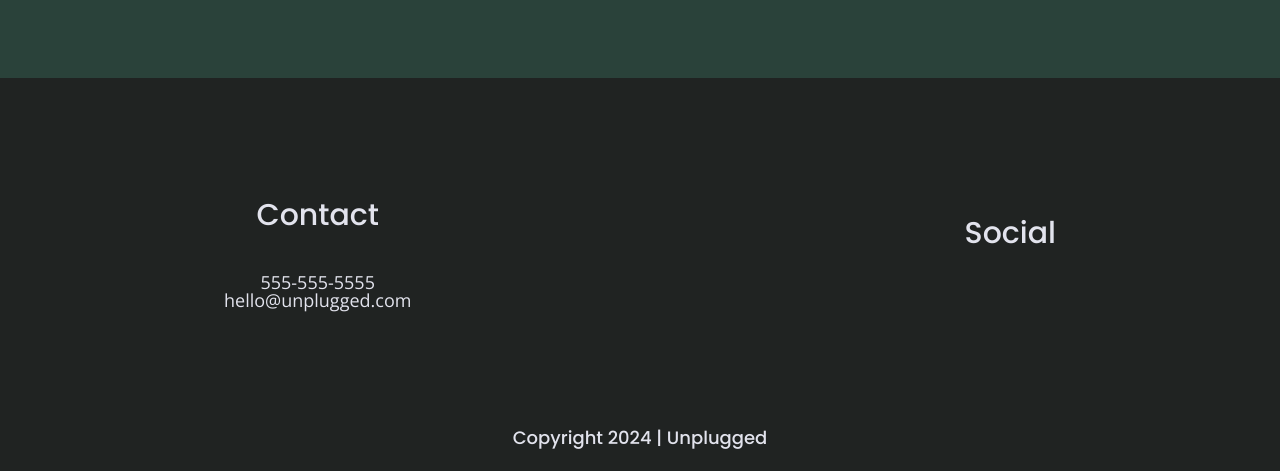
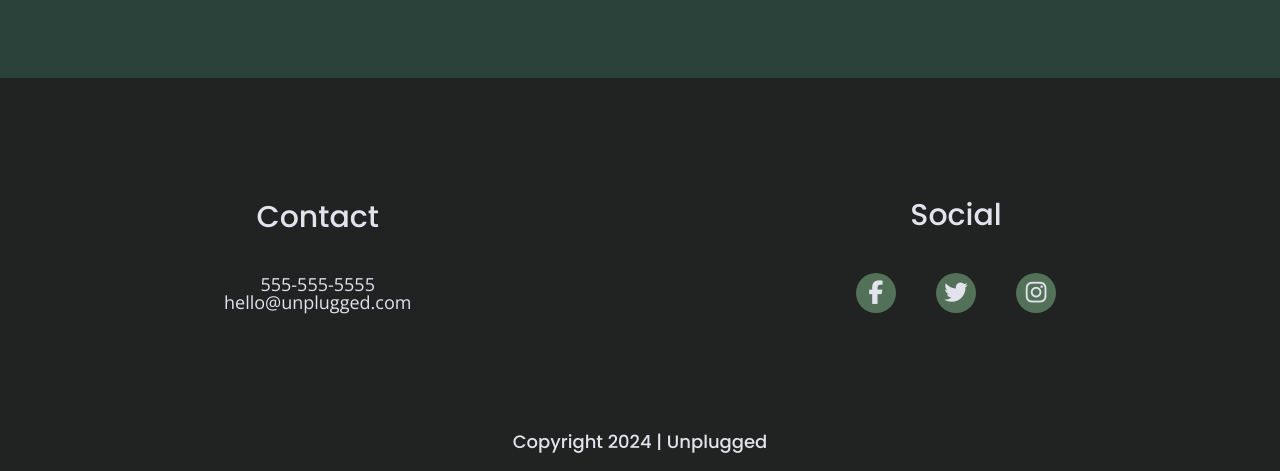
Before and after one commit to mdrennen87/206-unplugged-project, a website built with Parcel: page index.html in a window 1280 px wide. Shown: the part 2490-2961 px from the top of the page. Built offline with nearby package versions, Linux system fonts and the light colour scheme.

Commit message:
Added social icons

```diff
--- a/css/main.css
+++ b/css/main.css
@@ -221,9 +221,17 @@
 }
 
 footer .social-icons p {
+  width: 40px;
+  height: 40px;
+  background-color: #527158;
+  border-radius: 50%;
   display: flex;
   justify-content: center;
   align-items: center;
+}
+
+footer .social-icons p i {
+  font-size: 1.3125em;
 }
 
 footer .copyright {
@@ -629,6 +637,11 @@
     margin-bottom: 40px;
   }
 
+  footer .social-icons {
+    width: 12.5em;
+    justify-content: space-between;
+  }
+
   footer p {
     line-height: 18px;
   }
--- a/index.html
+++ b/index.html
@@ -154,9 +154,9 @@
           <div class="social">
             <h4>Social</h4>
             <div class="social-icons">
-              <p><a href="https://www.facebook.com" target="_blank"></a></p>
-              <p><a href="https://www.github.com" target="_blank"></a></p>
-              <p><a href="https://www.instagram.com" target="_blank"></a></p>
+              <p><a href="https://www.facebook.com" target="_blank"><i class="fa-brands fa-facebook-f"></i></a></p>
+              <p><a href="https://www.twitter.com" target="_blank"><i class="fa-brands fa-twitter"></i></a></p>
+              <p><a href="https://www.instagram.com" target="_blank"><i class="fa-brands fa-instagram"></i></a></p>
             </div>
           </div>
         </div>
```
Also changed, not shown: about/index.html (+3 -3 lines), faq/index.html (+3 -3 lines).
